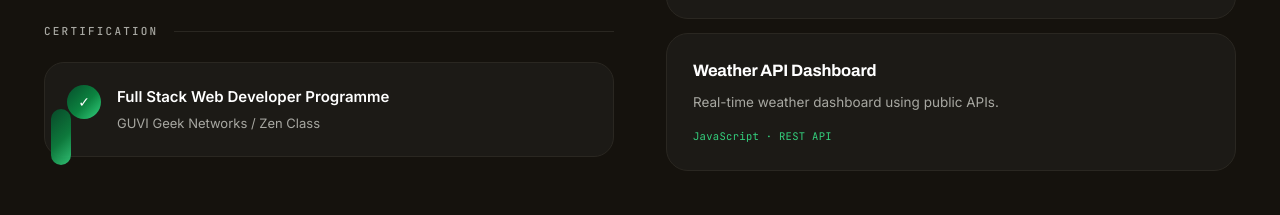
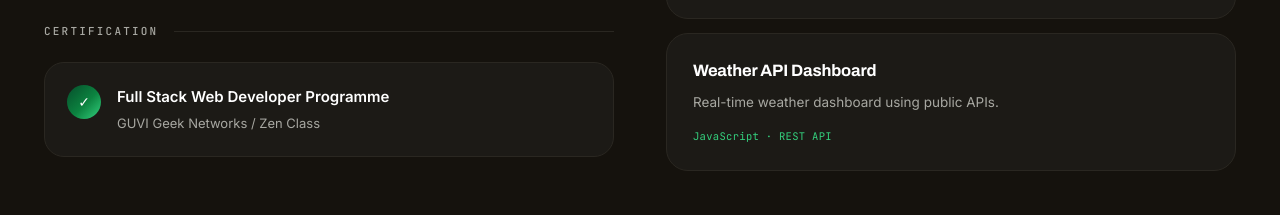
Before and after one commit to krish19098/krish19098.github.io, a plain HTML site: page index.html in a window 1280 px wide. Shown: the part 9503-9718 px from the top of the page. Drawn offline with Linux system fonts and the light colour scheme.

Commit message:
Updated index file

```diff
--- a/index.html
+++ b/index.html
@@ -984,7 +984,6 @@ font-size: 13.5px
 
 <!-- ============ EDUCATION ============ -->
 <section class="dark pad" id="education">
-  <span class="pill-dot" style="left:4%;bottom:12%" aria-hidden></span>
   <div class="shell">
     <p class="eyebrow rv">Background</p>
     <h2 class="h-sec rv"><span class="b">Education</span><span class="g">&amp; Builds</span></h2>
```
